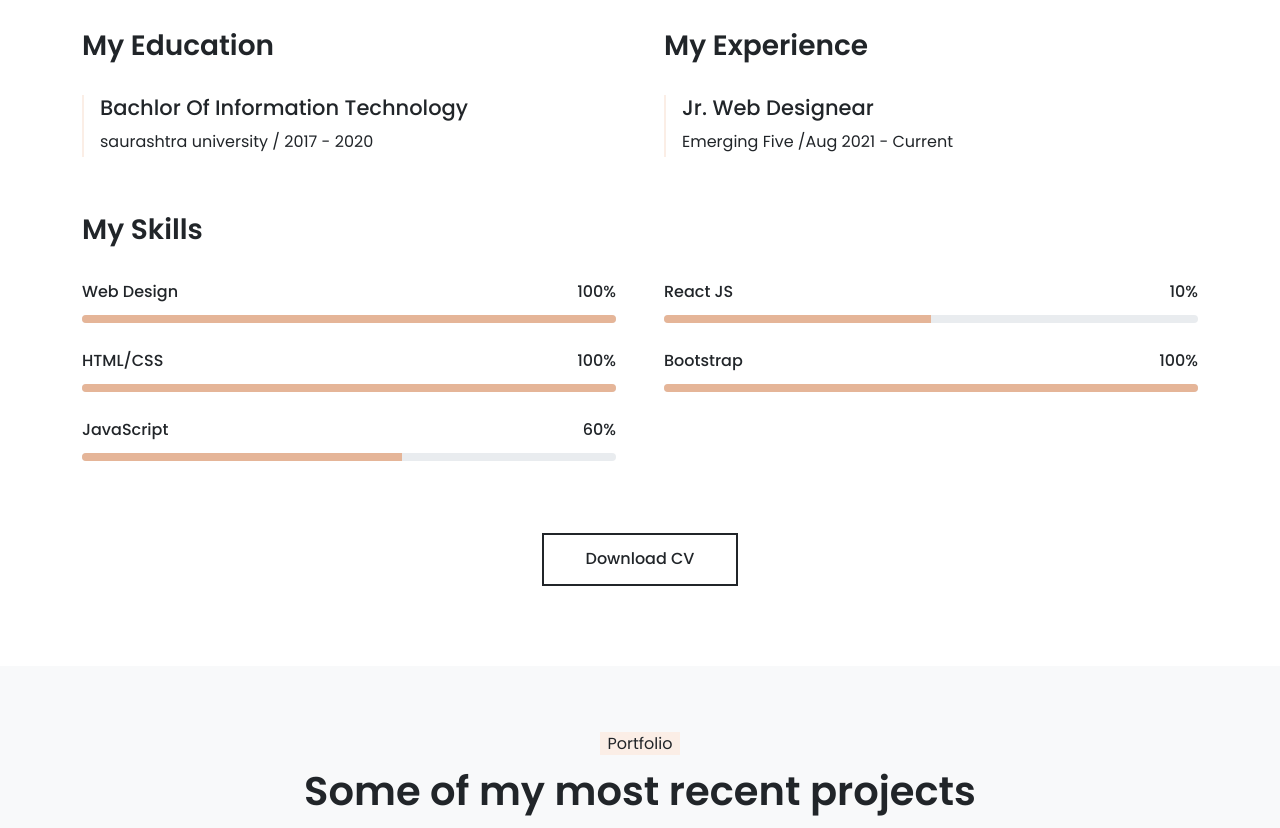
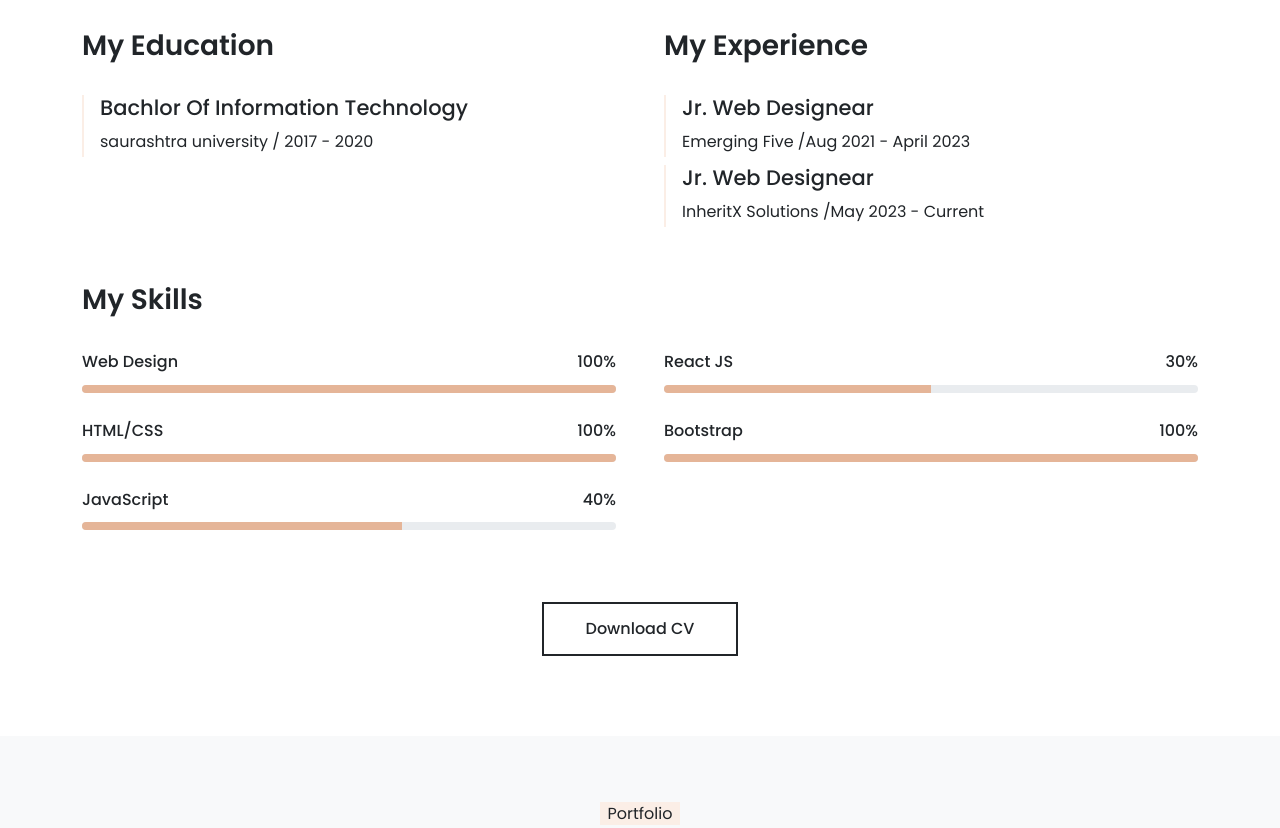
Before and after one commit to jeminmd/jaiminportfolio, a plain HTML site: page index.html in a window 1280 px wide. Shown: the part 2100-2928 px from the top of the page. Drawn offline with nearby package versions, Linux system fonts and the light colour scheme.

Commit message:
Add files via upload

```diff
--- a/index.html
+++ b/index.html
@@ -215,7 +215,12 @@
                             <h2 class="text-7 fw-600 mb-4 pb-2">My Experience</h2>
                             <div class="border-start border-2 border-primary ps-3">
                                 <h3 class="text-5">Jr. Web Designear</h3>
-                                <p class="mb-2">Emerging Five /Aug 2021 - Current</p>
+                                <p class="mb-2">Emerging Five /Aug 2021 - April 2023</p>
+                                <!-- <p class="text-muted">Lorem Ipsum is simply dummy text of the printing and typesetting industry. Lorem Ipsum has been the dummy text.</p>                                 -->
+                            </div>
+                             <div class="border-start border-2 border-primary ps-3">
+                                <h3 class="text-5">Jr. Web Designear</h3>
+                                <p class="mb-2">InheritX Solutions /May 2023 - Current</p>
                                 <!-- <p class="text-muted">Lorem Ipsum is simply dummy text of the printing and typesetting industry. Lorem Ipsum has been the dummy text.</p>                                 -->
                             </div>
                         </div>
@@ -233,13 +238,13 @@
                             <div class="progress progress-sm mb-4">
                                 <div class="progress-bar" role="progressbar" style="width: 100%" aria-valuenow="95" aria-valuemin="0" aria-valuemax="100"></div>
                             </div>
-                            <p class="fw-500 text-start mb-2">JavaScript <span class="float-end">60%</span></p>
+                            <p class="fw-500 text-start mb-2">JavaScript <span class="float-end">40%</span></p>
                             <div class="progress progress-sm mb-4">
                                 <div class="progress-bar" role="progressbar" style="width: 60%" aria-valuenow="80" aria-valuemin="0" aria-valuemax="100"></div>
                             </div>
                         </div>
                         <div class="col-md-6 wow fadeInUp" data-wow-delay="0.2s">
-                            <p class="fw-500 text-start mb-2">React JS <span class="float-end">10%</span></p>
+                            <p class="fw-500 text-start mb-2">React JS <span class="float-end">30%</span></p>
                             <div class="progress progress-sm mb-4">
                                 <div class="progress-bar" role="progressbar" style="width: 50%" aria-valuenow="70" aria-valuemin="0" aria-valuemax="100"></div>
                             </div>
```
